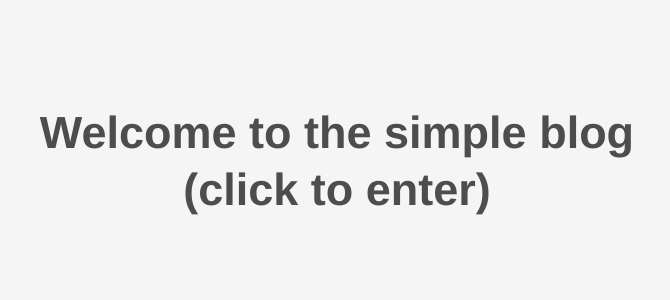
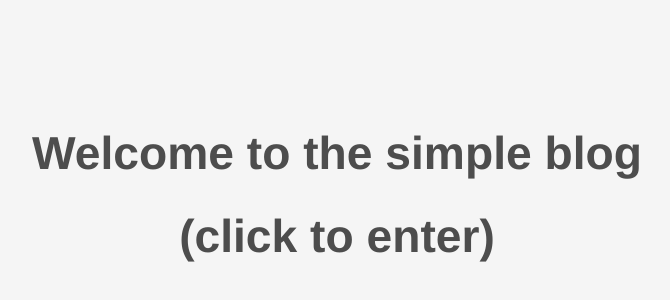
Before and after one commit to IvanVFedenko/blog_simple, a React (Create React App) app: page /new_post in a window 1280 px wide. Shown: the part 220-520 px from the top of the page, without its empty margins (323-993 px from the left). Built offline with nearby package versions, Linux system fonts and the light colour scheme.

Commit message:
fixes in css were added

```diff
--- a/src/Post.js
+++ b/src/Post.js
@@ -129,7 +129,7 @@ class Post extends React.Component {
 }
 
 Post.propTypes = {
-  postId: PropTypes.number.isRequired,
+  postId: PropTypes.string.isRequired,
   posts: PropTypes.arrayOf(PropTypes.object).isRequired,
   comments: PropTypes.arrayOf(PropTypes.object).isRequired,
   getPostThunkCreator: PropTypes.func.isRequired,
--- a/src/Styles/App.css
+++ b/src/Styles/App.css
@@ -14,7 +14,8 @@ body {
 .home {
   text-align: center;
   margin-top: 45%;
-  font-size: 30px;
+  font-size: 220%;
+  line-height: 45px;
 }
 
 .load-button {
--- a/src/Styles/PostList.css
+++ b/src/Styles/PostList.css
@@ -2,7 +2,7 @@
   display: flex;
   flex-direction: column;
   margin: 0 auto;
-  width: 700px;
+  width: 400px;
 }
 
 .del_buttom_disable {
@@ -22,11 +22,11 @@
   position: relative;
   border-radius: 5px;
   margin: 5px;
-  width: 65%;
+  width: 100%;
 }
 
 .postlist_heading-title:hover {
-background-color:  rgb(159, 203, 245);
+  background-color:  rgb(159, 203, 245);
 }
 
  .destroy {
```
Also changed, not shown: src/Styles/pagination.css (indentation only), 16 other files (tests, documents, lock files or other folders).
